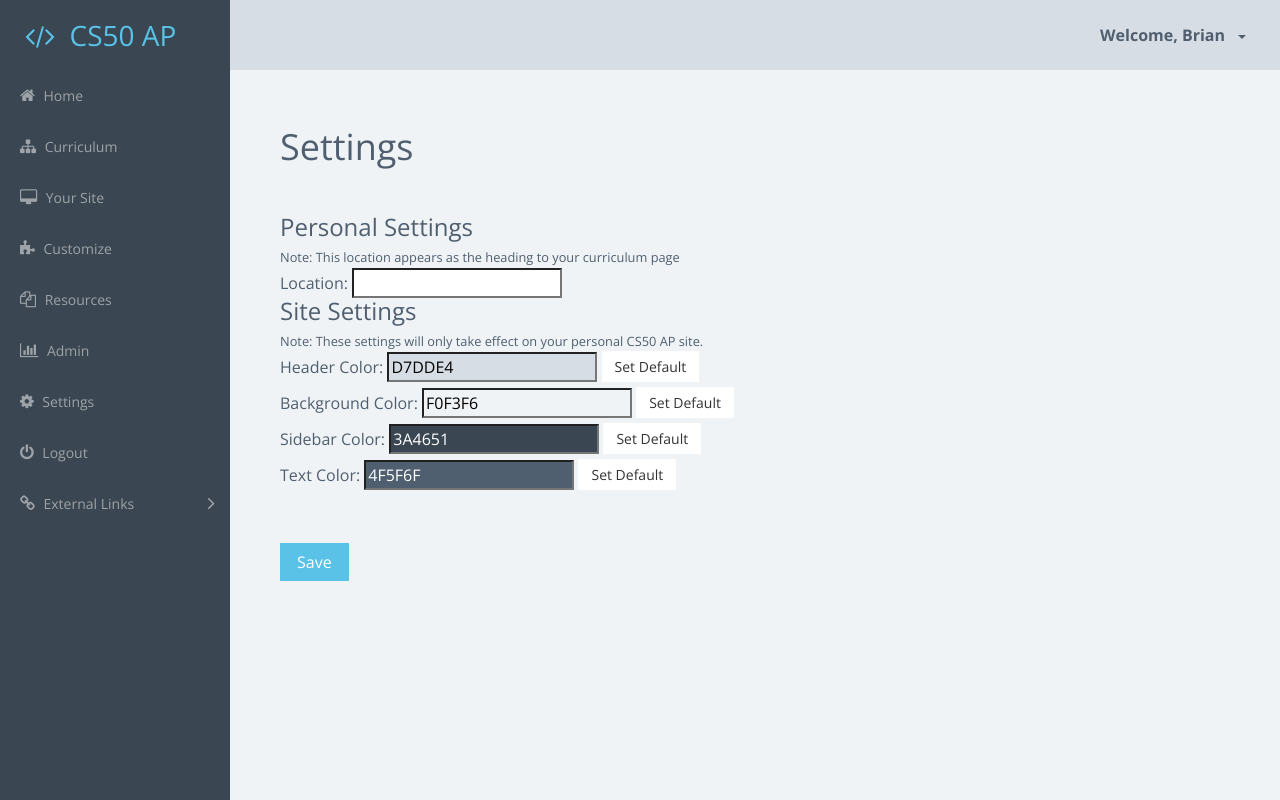
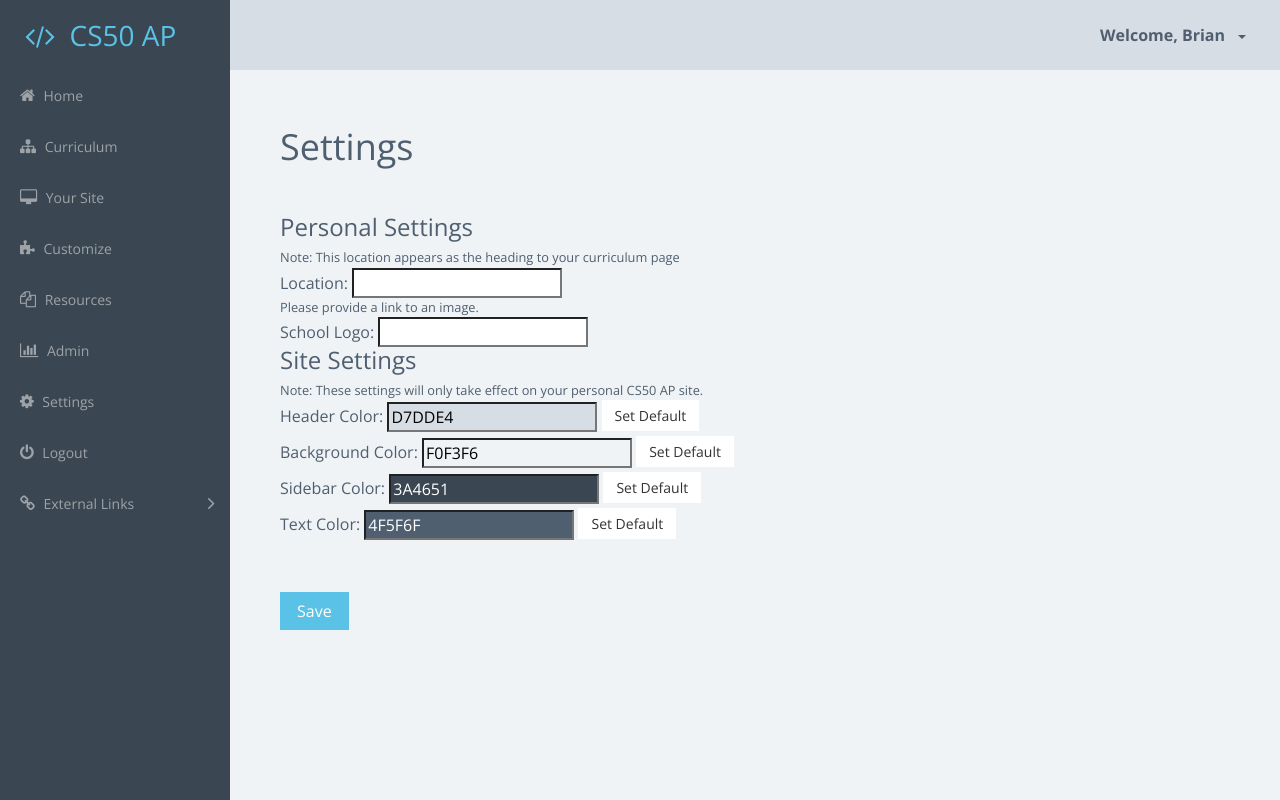
Before and after one commit to HakunaAndMatata/ap-portal50, a Django app: page /settings/ in a window 1280 px wide. Run offline with Django 3.2, Linux system fonts and the light colour scheme; a user stored in the database is signed in; data comes from the database, SQL or seed files in the repository; both versions use the stored data as it was after the commit; parts of the project's set-up code (start-up, migrations or seed data) failed here and were passed over; some libraries are stand-ins or nearby versions.

Commit message:
adding ability to add custom logo and have it show up on custom page

```diff
--- a/curriculum/ajax.py
+++ b/curriculum/ajax.py
@@ -50,6 +50,7 @@
         user.userprofile.sidecolor = request.POST.get('sidecolor')
         user.userprofile.textcolor = request.POST.get('textcolor')
         user.userprofile.location = request.POST.get('location')
+        user.userprofile.logo = request.POST.get('logo')
         user.userprofile.save()
         return HttpResponse(json.dumps({"result" : "Success"}))
 
--- a/curriculum/models.py
+++ b/curriculum/models.py
@@ -22,6 +22,7 @@
     acct_type = models.CharField(max_length=3, choices=ACCT_TYPE_CHOICES, default=TEACHER)
     approved = models.BooleanField(default=False)
     location = models.CharField(max_length=300, default="")
+    logo = models.CharField(max_length=300, default="")
     bgcolor = models.CharField(max_length=7, default="F0F3F6")
     headercolor = models.CharField(max_length=7, default="D7DDE4")
     sidecolor = models.CharField(max_length=7, default="3A4651")
--- a/curriculum/templates/curriculum/base.html
+++ b/curriculum/templates/curriculum/base.html
@@ -66,9 +66,11 @@
        {% block sidebar %}
        <aside class="sidebar">
            <div class="sidebar-container">
+               {% block sidebar-header %}
                <div class="sidebar-header">
-                   <div class="brand"><a class="brand-link" href="{% url 'curriculum:index' %}"><i class="fa fa-code icon"></i>&nbsp;&nbsp;CS50 AP</a></div>
+                   <div class="brand"><a class="brand-link" href="{% url 'curriculum:index' %}"><i class="fa fa-code"></i>&nbsp;&nbsp;CS50 AP</a></div>
                </div>
+               {% endblock %}
                <nav class="menu">
                    <ul class="nav metismenu" id="sidebar-menu">
                        <li id="navbar-home">
--- a/curriculum/templates/curriculum/settings.html
+++ b/curriculum/templates/curriculum/settings.html
@@ -12,6 +12,9 @@
 <h4>Personal Settings</h4>
 <small>Note: This location appears as the heading to your curriculum page</small><br />
 Location: <input id="location" value="{{ location }}" type="text"><br />
+<!-- adding a temporary school logo option: May have to be rethought when we deploy -->
+<small>Please provide a link to an image.</small><br />
+School Logo: <input id="logo" value="{{ logo }}" type="text"><br />
 
 <h4>Site Settings</h4>
 <small>Note: These settings will only take effect on your personal CS50 AP site.</small><br />
@@ -59,7 +62,8 @@
         headercolor: $('#headercolor-picker').val(),
         sidecolor: $('#sidecolor-picker').val(),
         textcolor: $('#textcolor-picker').val(),
-        location: $('#location').val()
+        location: $('#location').val(),
+        logo: $('#logo').val()
     };
 
      var request = $.ajax({
--- a/curriculum/views.py
+++ b/curriculum/views.py
@@ -187,8 +187,9 @@
     headercolor = None if username == None else user_by_username(username).userprofile.headercolor
     sidecolor = None if username == None else user_by_username(username).userprofile.sidecolor
     textcolor = None if username == None else user_by_username(username).userprofile.textcolor
-    # get location, to use in header
+    # get location + logo, to use in header
     location = None if username == None else user_by_username(username).userprofile.location
+    logo = None if username == None else user_by_username(username).userprofile.logo
     # determines whether a chapter is selected; if it is, need to get modules
     c_selected = (chapter != None)
     if (c_selected):
@@ -212,7 +213,7 @@
             mi = get_moduleinfo(User.objects.get(username=username), mod)
     return render(request, 'curriculum/curriculum.html', {'user':request.user, 'username':username, 'chapters':chapters, 'c_selected':c_selected, 'chapter':chapter, 'overview_url':overview_url,
         'modules':modules, 'm_selected':m_selected, 'mod':mod, 'collection':resources, 'modinfo':mi,
-        'bgcolor':bgcolor, 'headercolor':headercolor, 'sidecolor':sidecolor, 'textcolor':textcolor, 'location': location})
+        'bgcolor':bgcolor, 'headercolor':headercolor, 'sidecolor':sidecolor, 'textcolor':textcolor, 'location': location, 'logo': logo})
 
 # teacher-specific curriculum page, start landing page
 def teacher_page(request, username):
@@ -251,7 +252,9 @@
     sidecolor = request.user.userprofile.sidecolor
     textcolor = request.user.userprofile.textcolor
     location = request.user.userprofile.location
-    return render(request, 'curriculum/settings.html', {'user':request.user, 'bgcolor':bgcolor, 'headercolor':headercolor, 'sidecolor':sidecolor, 'textcolor':textcolor, 'location':location})
+    logo = request.user.userprofile.logo
+    print(logo)
+    return render(request, 'curriculum/settings.html', {'user':request.user, 'bgcolor':bgcolor, 'headercolor':headercolor, 'sidecolor':sidecolor, 'textcolor':textcolor, 'location':location, 'logo':logo})
 
 # displays the site's individual pages
 def show_page(request, pagename):
```
Also changed, not shown: curriculum/templates/curriculum/curriculum.html (+9 -1 lines), curriculum/migrations/0028_userprofile_logo.py (added), db.sqlite3.
